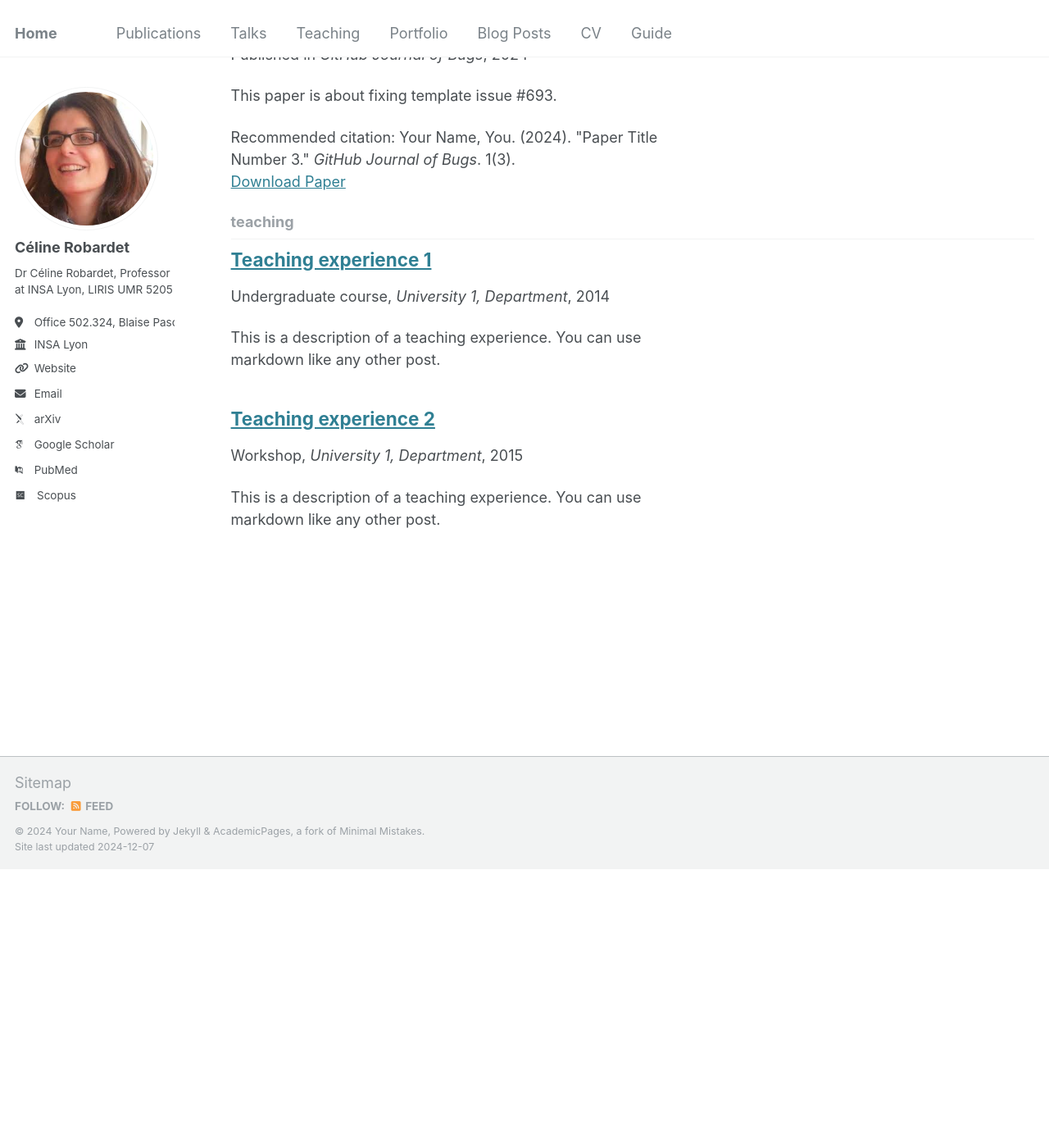
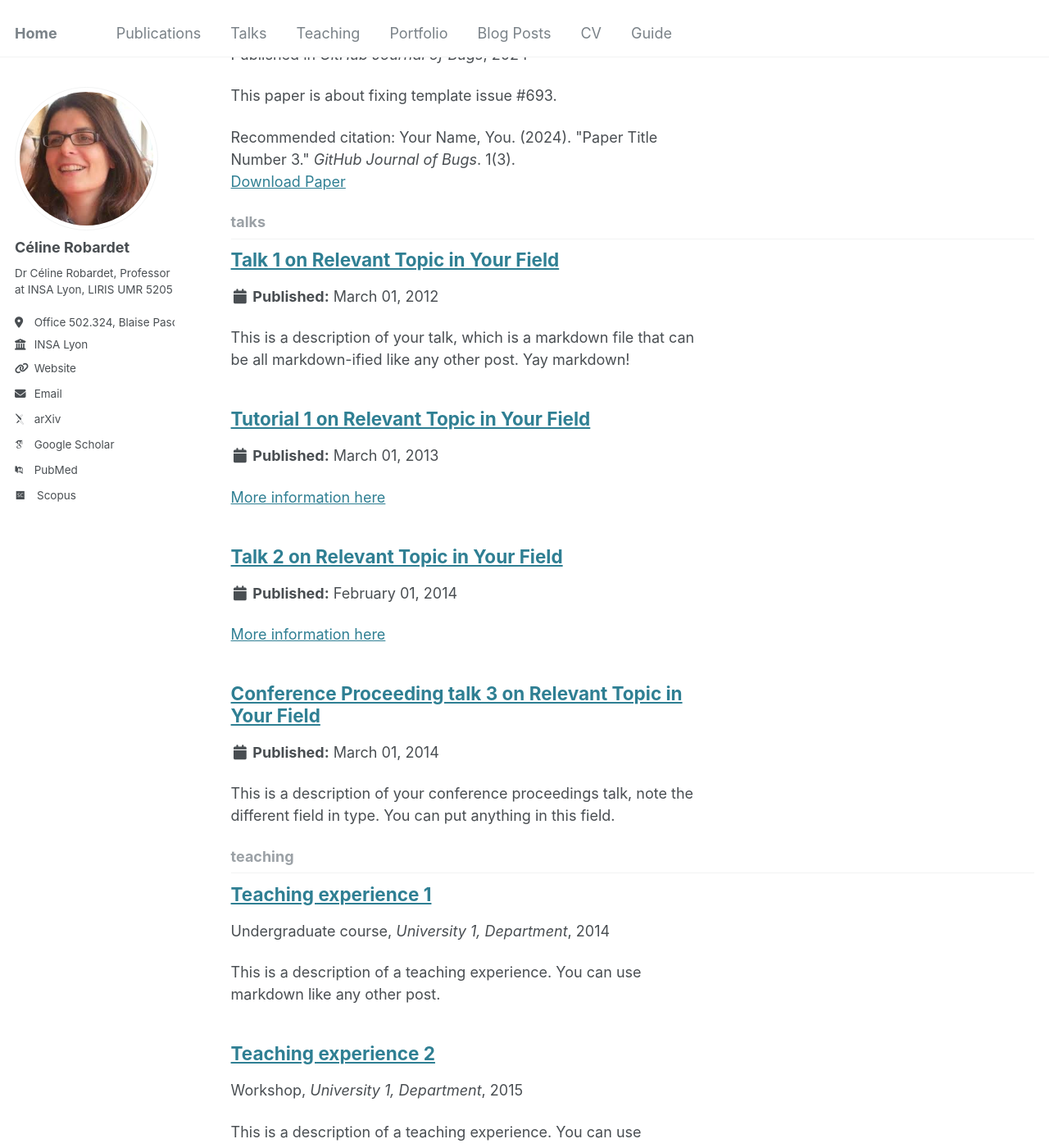
Before and after one commit to crobardet/crobardet.github.io, a Jekyll site: the page built from _pages/collection-archive.html, in a window 1280 px wide and 1400 px high, scrolled down 2049 px. Shown: the whole window at 82% size. Built offline with Jekyll 4.4.1, drawn with Linux system fonts in a browser that asks for light colours; some web fonts are replaced; before the commit the page ends 3109 px from its top, so only the background shows below that; some of the changed lines change nothing that is shown.

Commit message:
Update _config.yml

```diff
--- a/_config.yml
+++ b/_config.yml
@@ -222,7 +222,7 @@ collections:
     output: true
     permalink: /:collection/:path/
   talks:
-    output: false
+    output: true
     permalink: /:collection/:path/
 
 
@@ -278,8 +278,8 @@ defaults:
       path: ""
       type: talks
     values:
-      layout: Projects
-      author_profile: true
+      layout: talks
+      author_profile: false
       share: true
 
 
```
